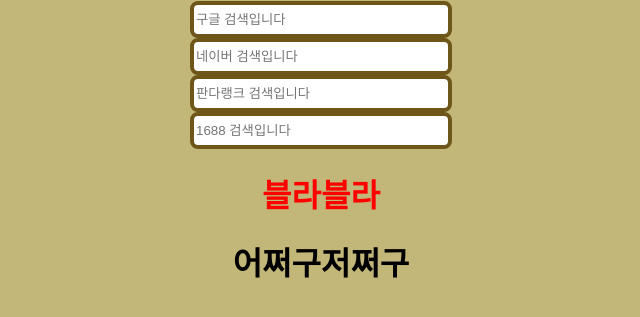
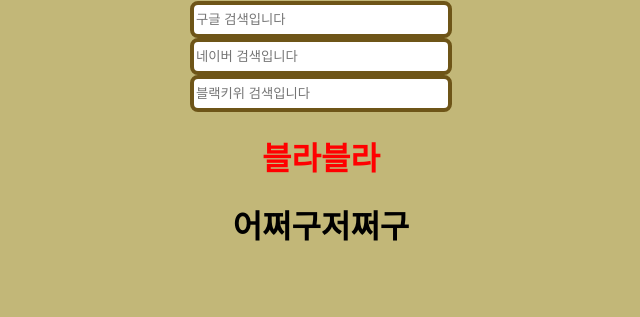
Before and after one commit to sigrid488/myfirstcode, a plain HTML site: page index.html in a window 1280 px wide. Shown: the part 301-618 px from the top of the page, without its empty margins (319-959 px from the left). Drawn offline with Linux system fonts and the light colour scheme.

Commit message:
Add files via upload

```diff
--- a/index.html
+++ b/index.html
@@ -21,12 +21,9 @@
         </form>
 
         <form action="https://pandarank.net/search/detail" method="GET">
-            <input name="keyword" type="text" placeholder="판다랭크 검색입니다">
+            <input name="keyword" type="text" placeholder="블랙키위 검색입니다">
         </form>
 
-        <form action="https://s.1688.com/selloffer/offer_search.htm" method="GET">
-            <input name="keywords" type="text" placeholder="1688 검색입니다">
-        </form>
 
         <h1 class="blah">블라블라</h1>
         <h1>어쩌구저쩌구</h1>
```
